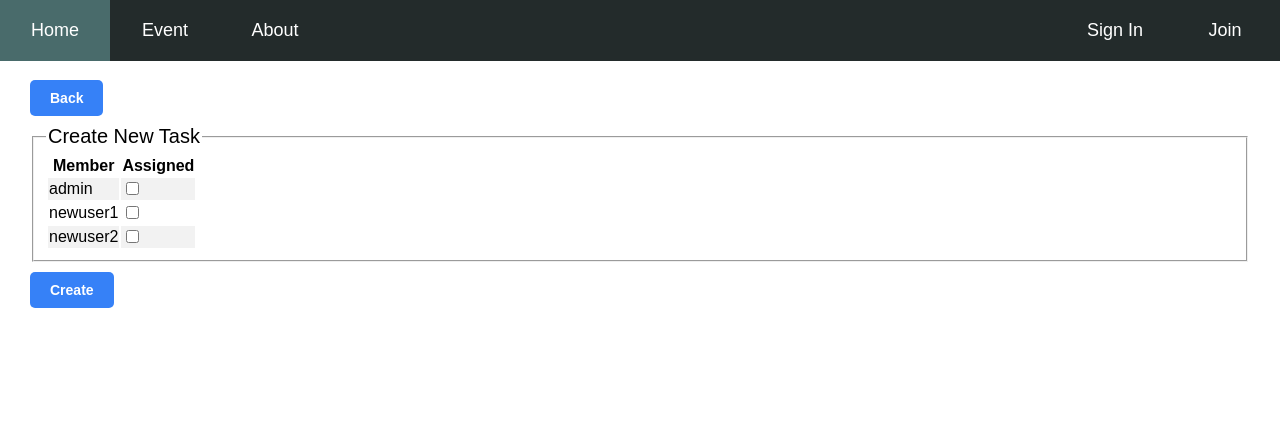
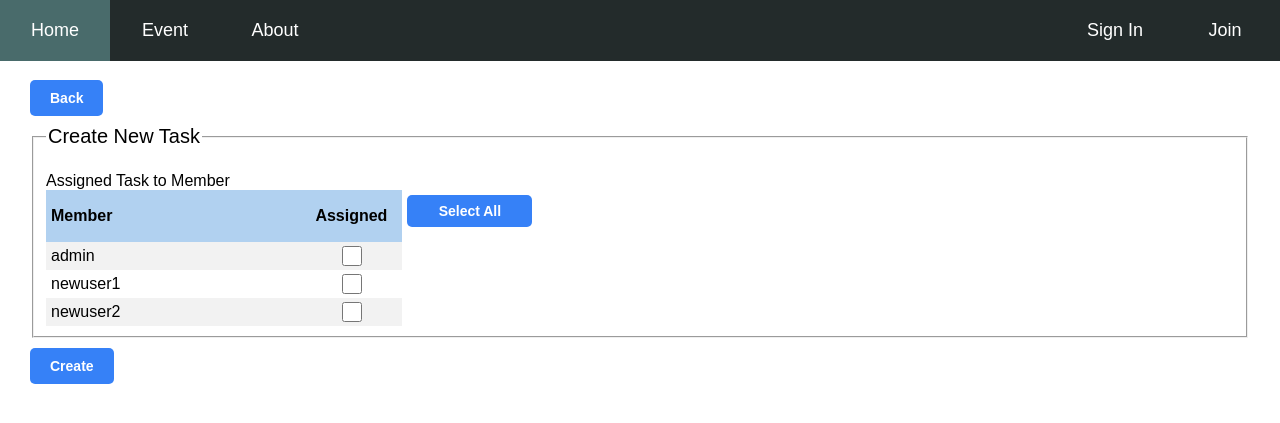
Before and after one commit to WizkWong/club-management, a Django app: template club_management/admins/templates/admins/manage task/create task.html in a window 1280 px wide. Shown: the top 423 px of the page. Run offline with Django 3.2, Linux system fonts and the light colour scheme; the template is opened without the code that fills it: values that come from a table or form of the project are taken from there, others are empty; data comes from the database, SQL or seed files in the repository.

Commit message:
add design to create task.html

```diff
--- a/club_management/admins/templates/admins/manage task/create task.html
+++ b/club_management/admins/templates/admins/manage task/create task.html
@@ -8,23 +8,47 @@
         {% csrf_token %}
         <fieldset>
             <legend>Create New Task</legend>
+            <br>
             {{ form.as_p }}
-            <table>
+            <div>Assigned Task to Member</div>
+            <table class="table" style="width:30%; float:left;">
                 <tr>
-                    <th>Member</th>
-                    <th>Assigned</th>
+                    <th style="font-size:16px;">Member</th>
+                    <th style="width:100px; text-align:center; font-size:16px;">Assigned</th>
                 </tr>
                 {% for user in all_user %}
                 <tr>
-                    <td>{{ user.username }}</td>
-                    <td>
-                        <input type="checkbox" value="{{ user.id }}" name="users">
+                    <td style="font-size:16px;">{{ user.username }}</td>
+                    <td style="text-align:center;">
+                        <input style="width:20px; height:20px; padding:100px;"
+                               type="checkbox" value="{{ user.id }}" name="users">
                     </td>
                 </tr>
                 {% endfor %}
             </table>
+            <button type="button" style="width:125px; padding:8px 0px; margin: 5px;" onclick="selectAll()">
+                <div id="select">Select All</div>
+            </button>
         </fieldset>
             <button type="submit">Create</button> <br>
     </form>
 </div>
+
+<script>
+    function selectAll() {
+        var status = document.getElementById("select").innerHTML;
+        checkboxes = document.getElementsByName('users');
+        if (status == "Select All") {
+            for(var checkbox of checkboxes) {
+                checkbox.checked = true;
+                document.getElementById("select").innerHTML = "Deselect All";
+            }
+        } else if (status == "Deselect All") {
+            for(var checkbox of checkboxes) {
+                checkbox.checked = false;
+                document.getElementById("select").innerHTML = "Select All";
+            }
+        }
+    }
+</script>
 {% endblock content %}
```
